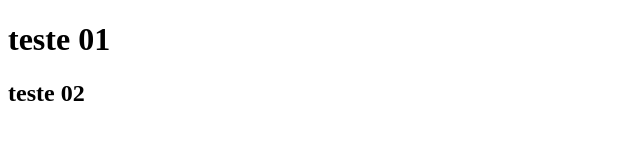
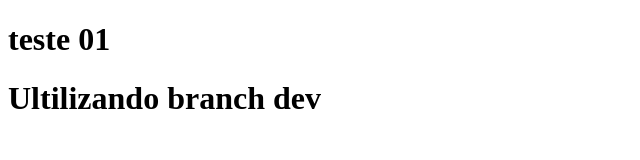
Before and after one commit to damottoca/Ambiente-de-teste, a plain HTML site: page index.html in a window 1280 px wide. Shown: the whole page, without its empty margins (0-640 px from the left). Drawn offline with Linux system fonts and the light colour scheme.

Commit message:
alteração2

```diff
--- a/index.html
+++ b/index.html
@@ -8,6 +8,7 @@
 <body>
   <h1> teste 01</h1>
 
-  <h2> teste 02</h2>
+  <h1>Ultilizando branch dev</h1>
+
 </body>
 </html>
```
